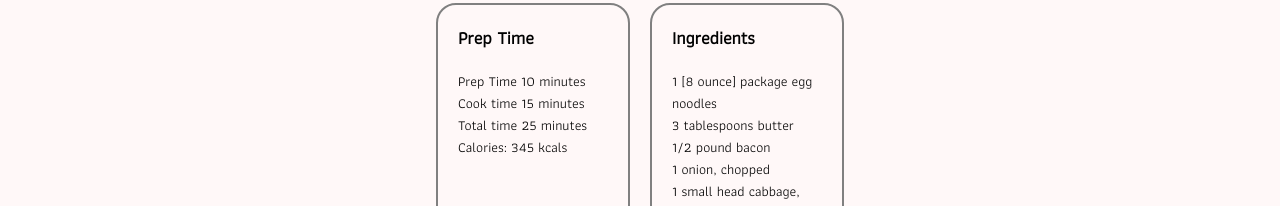
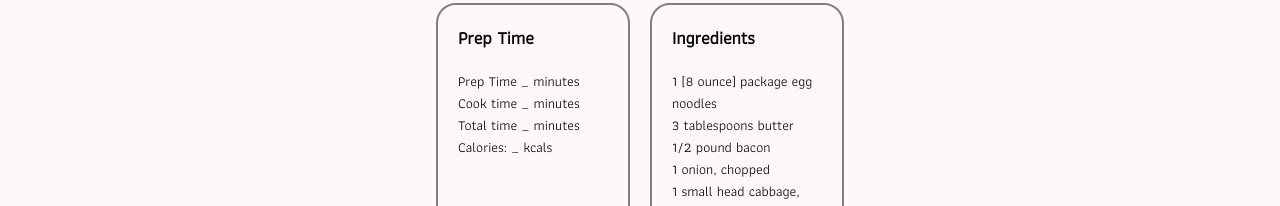
Before and after one commit to claudiashin/final-setc-group2-fridgesaver, a Next.js app: page /recipes/1 in a window 1280 px wide. Shown: the part 372-578 px from the top of the page. Built offline with nearby package versions, Linux system fonts and the light colour scheme.

Commit message:
changes to index.js

```diff
--- a/comps/Prepingred/index.js
+++ b/comps/Prepingred/index.js
@@ -41,10 +41,10 @@ const PrepIngredText = styled.p`
 `;
 
 const PrepIngred = ({
-    prep1="Prep Time 10 minutes",
-    prep2="Cook time 15 minutes",
-    prep3="Total time 25 minutes",
-    prep4="Calories: 345 kcals",
+    prep1="Prep Time _ minutes",
+    prep2="Cook time _ minutes",
+    prep3="Total time _ minutes",
+    prep4="Calories: _ kcals",
 
     ingred1="1 [8 ounce] package egg noodles",
     ingred2="3 tablespoons butter",
```
